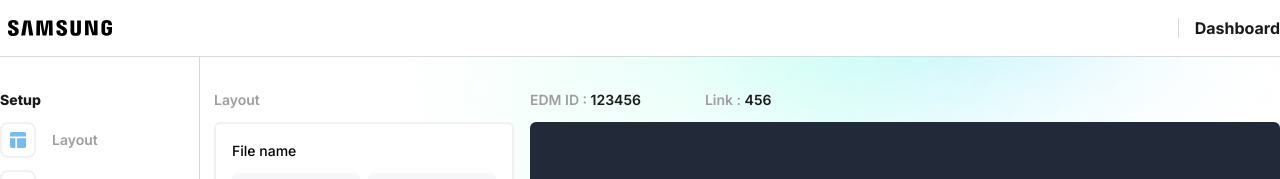
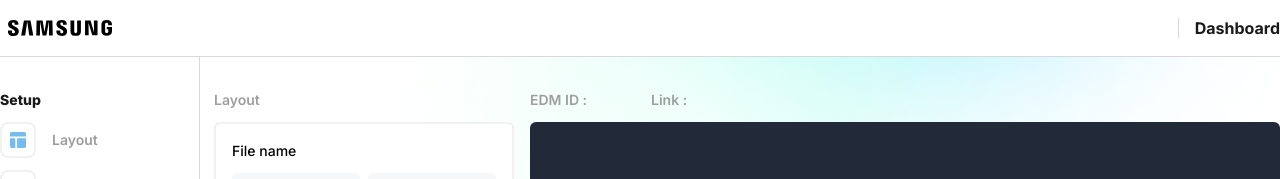
Before and after one commit to wisavachart/edm-ss-generate, a React (Vite) app: page /create in a window 1280 px wide. Shown: the top 179 px of the page. Built offline with nearby package versions, Linux system fonts and the light colour scheme.

Commit message:
Reafactor

```diff
--- a/src/components/code-display/CodeDisplay.tsx
+++ b/src/components/code-display/CodeDisplay.tsx
@@ -1,14 +1,15 @@
+import useGetFileName from "../../hooks/useGetFileName";
+import CodeDisplayHeader from "./code-display-header";
+
+// THIS IS MAIN CODE DISPLAY PARENT
 const CodeDisplay = () => {
+  const { fileNameValue } = useGetFileName();
   return (
     <div className="w-full flex flex-col gap-3">
-      <div className="flex gap-16">
-        <h1 className="font-semibold text-ct_3 text-[14px] ">
-          EDM ID :<span className="text-ct_4"> 123456</span>
-        </h1>
-        <h1 className="font-semibold text-ct_3 text-[14px] ">
-          Link : <span className="text-ct_4"> 456</span>{" "}
-        </h1>
-      </div>
+      <CodeDisplayHeader
+        edmNum={fileNameValue.edmNum}
+        linkNum={fileNameValue.linkNum}
+      />
       <div className="rounded-md bg-cb_4 h-[800px]"></div>
     </div>
   );
--- /dev/null
+++ b/src/components/code-display/code-display-header.tsx
@@ -0,0 +1,16 @@
+import { FileName } from "../../type";
+
+const CodeDisplayHeader = ({ edmNum, linkNum }: FileName) => {
+  return (
+    <div className="flex gap-16">
+      <h1 className="font-semibold text-ct_3 text-[14px] ">
+        EDM ID :<span className="text-ct_4"> {edmNum}</span>
+      </h1>
+      <h1 className="font-semibold text-ct_3 text-[14px] ">
+        Link : <span className="text-ct_4"> {linkNum}</span>
+      </h1>
+    </div>
+  );
+};
+
+export default CodeDisplayHeader;
--- a/src/components/controll-pannel/ControlLayout.tsx
+++ b/src/components/controll-pannel/ControlLayout.tsx
@@ -1,6 +1,6 @@
 import CodeDisplay from "../code-display/CodeDisplay";
 import PanelLayout from "./panel-layout";
-
+// THIS IS PARENT CONTROL PANEL
 const ControlLayout = () => {
   return (
     <div className="mt-[56.67px] w-full relative check- ml-[190px]">
--- a/src/components/controll-pannel/panel-layout.tsx
+++ b/src/components/controll-pannel/panel-layout.tsx
@@ -3,7 +3,6 @@ import PreviewElement from "./preview-element";
 
 const PanelLayout = () => {
   const { fileNameValue, handleFileNameChange } = useGetFileName();
-
   return (
     <div className="flex flex-col gap-3">
       <h1 className="font-semibold text-ct_3 text-[14px] ">Layout</h1>
@@ -48,7 +47,7 @@ const PanelLayout = () => {
             <h1 className="text-[14px] font-medium">Add row</h1>
             <div className="flex items-center gap-4">
               <img src="icons/row.svg" alt="" />
-              <h1 className="text-[20px] font-bold text-cb_4 px-2 bg-ct_1 rounded-md">
+              <h1 className="text-[20px] font-bold text-cb_4 px-2 bg-ct_1 hover:bg-ct_2  rounded-md cursor-pointer">
                 +
               </h1>
             </div>
@@ -60,7 +59,7 @@ const PanelLayout = () => {
             <h1 className="text-[14px] font-medium">Add column in row</h1>
             <div className="flex items-center gap-4">
               <img src="icons/column.svg" alt="" />
-              <h1 className="text-[20px] font-bold text-cb_4 px-2 bg-ct_1 rounded-md">
+              <h1 className="text-[20px] font-bold text-cb_4 px-2 bg-ct_1 hover:bg-ct_2  rounded-md cursor-pointer">
                 +
               </h1>
             </div>
--- a/src/store/useFileNameStore.ts
+++ b/src/store/useFileNameStore.ts
@@ -1,9 +1,5 @@
 import { create } from "zustand";
-
-type FileName = {
-  edmNum: string;
-  linkNum: string;
-};
+import { FileName } from "../type";
 
 type FileNameState = {
   fileNameValue: FileName;
--- /dev/null
+++ b/src/type.d.ts
@@ -0,0 +1,4 @@
+export type FileName = {
+  edmNum: string;
+  linkNum: string;
+};
```
Also changed, not shown: src/components/controll-pannel/panel-images.tsx (added), src/components/controll-pannel/panel-label-link.tsx (added).
